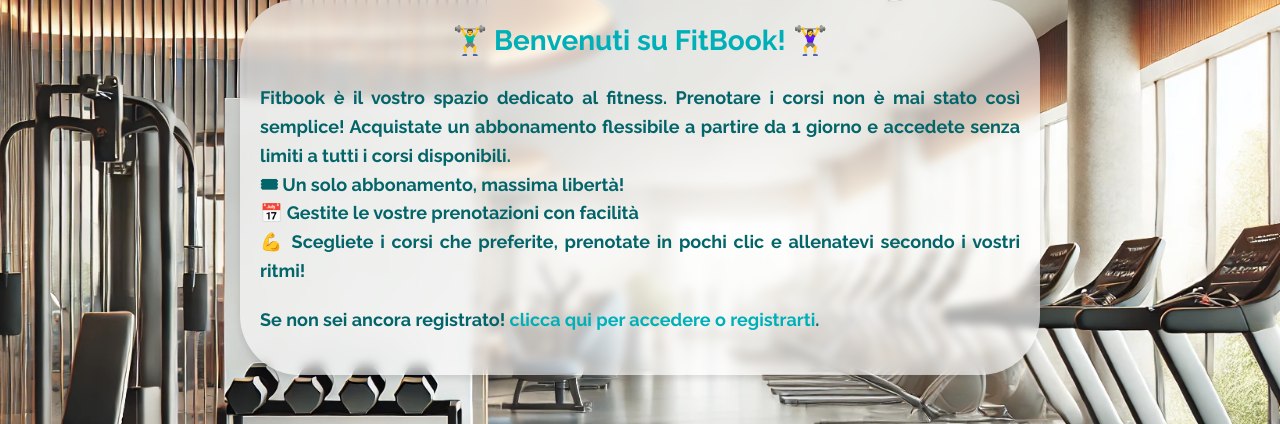
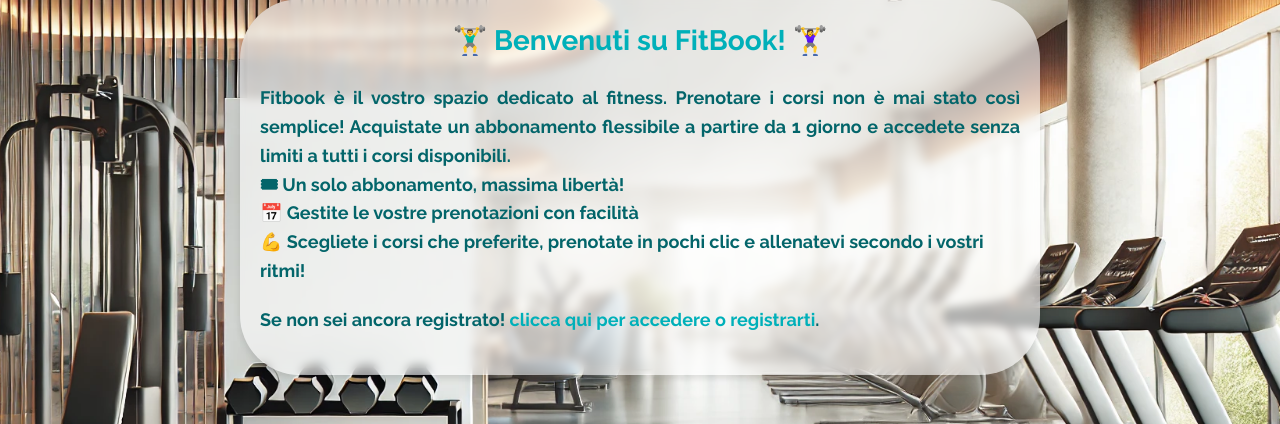
Before and after one commit to PellegrinoLuigi/FitBook, a Flask app: page / in a window 1280 px wide. Shown: the part 109-533 px from the top of the page. Run offline with Flask 2, Linux system fonts and the light colour scheme; some libraries are stand-ins or nearby versions.

Commit message:
Update index.html

```diff
--- a/templates/index.html
+++ b/templates/index.html
@@ -47,9 +47,9 @@
         </div>
         <div class="welcome-text" style="display: block;">
           <p style="text-align:justify">Fitbook è il vostro spazio dedicato al fitness. Prenotare i corsi non è mai stato così semplice! Acquistate un abbonamento flessibile a partire da 1 giorno e accedete senza limiti a tutti i corsi disponibili.</p>
-          <p style="text-align:left">🎟 Un solo abbonamento, massima libertà!</p>
+          <p style="text-align:left">🎟  Un solo abbonamento, massima libertà!</p>
           <p style="text-align:left">📅 Gestite le vostre prenotazioni con facilità</p>
-          <p style="text-align:justify">💪 Scegliete i corsi che preferite, prenotate in pochi clic e allenatevi secondo i vostri ritmi!</p>
+          <p style="text-align:left">💪 Scegliete i corsi che preferite, prenotate in pochi clic e allenatevi secondo i vostri ritmi!</p>
         </div>
         <div class="welcome-text" id="welcomeMessageHost" style="display: block;">
           <p style="text-align:justify">Se non sei ancora registrato! <a href="#" onclick="showForm('login')">clicca qui per accedere o registrarti</a>. </p>
```
